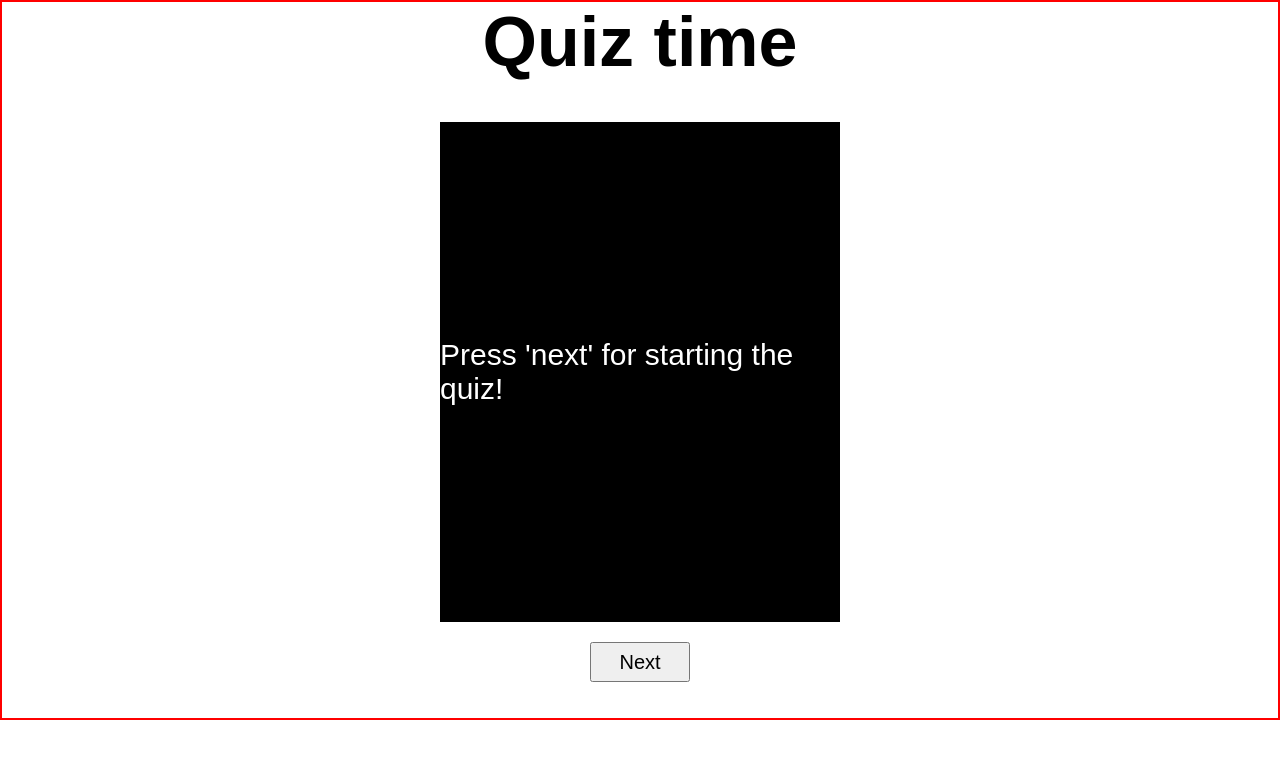
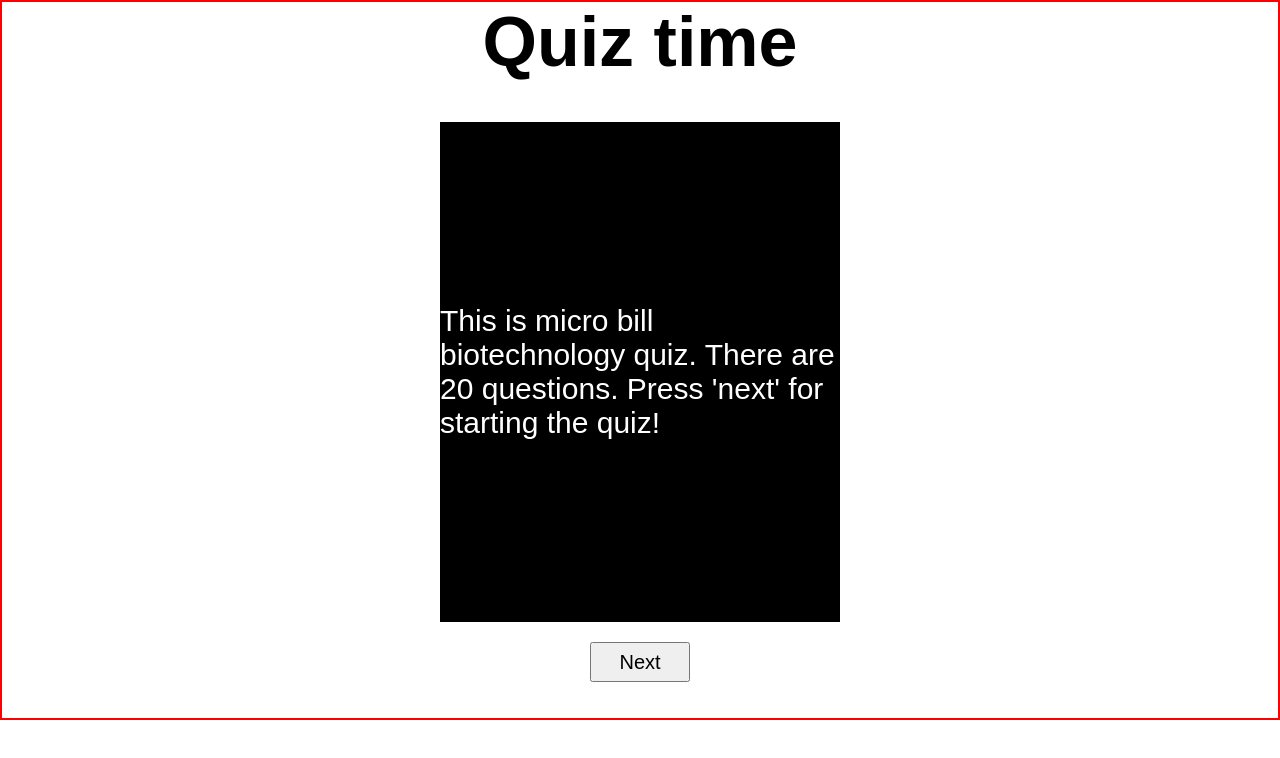
Before and after one commit to Codeeyyy/quiz.github.io, a plain HTML site: page index.html in a window 1280 px wide. Drawn offline with Linux system fonts and the light colour scheme.

Commit message:
Update index.html

```diff
--- a/index.html
+++ b/index.html
@@ -12,6 +12,8 @@
 
       <div id="questions"></div>
       <div class="options">
+        This is micro bill biotechnology quiz.
+        There are 20 questions.
         Press 'next' for starting the quiz!
       </div>
       <button class="bigBtn-n" id="next"> Next</button>
```
